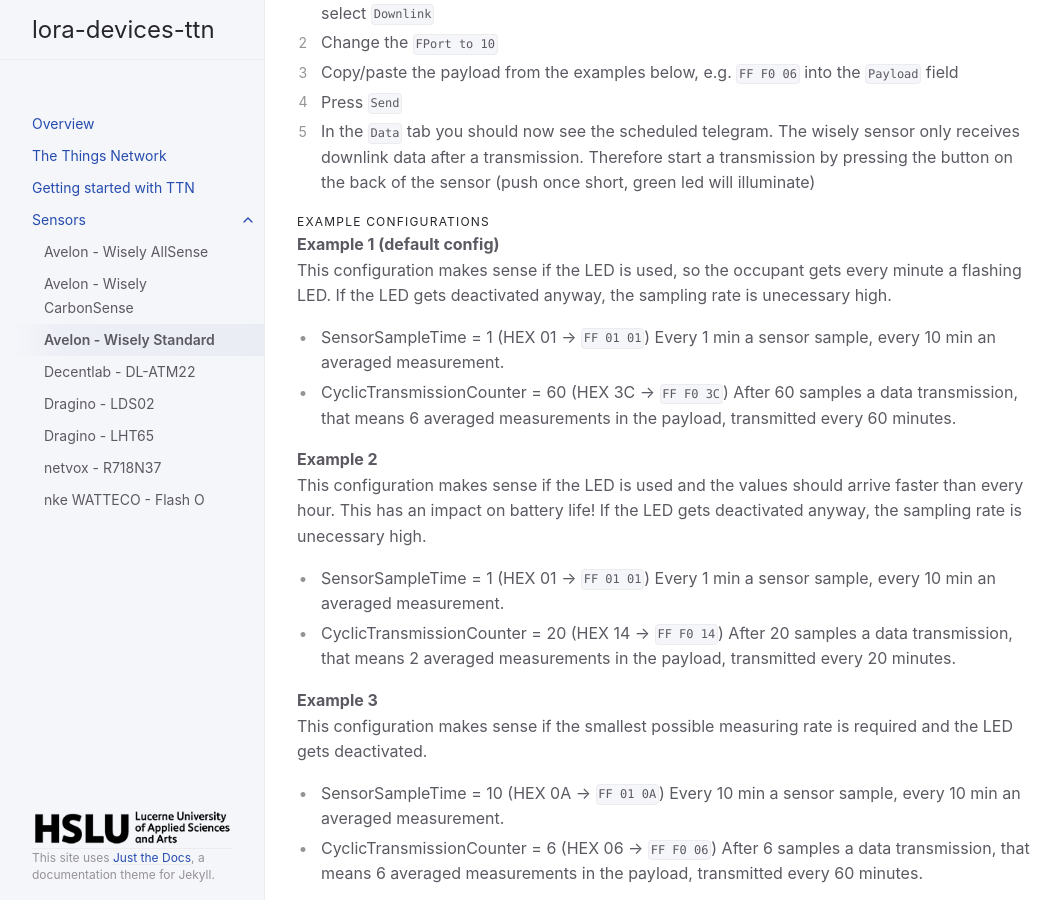
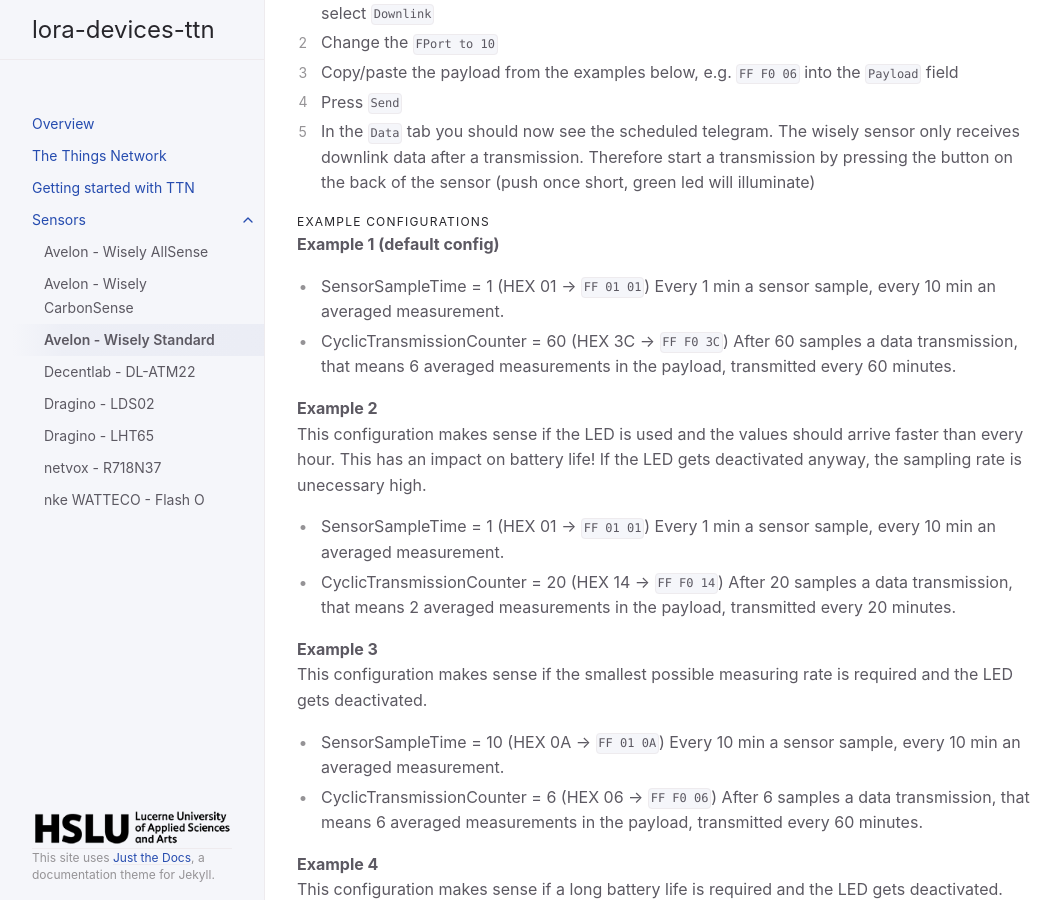
Before and after one commit to hslu-ige-laes/lora-devices-ttn, a Jekyll site: the page built from docs/sensors/avelon-wisely-standard.md, in a window 1280 px wide and 900 px high, scrolled down 5179 px. Shown: the whole window, without its empty margins (107-1167 px from the left). Built offline with Jekyll 4.4.1, drawn with Linux system fonts in a browser that asks for light colours.

Commit message:
Update avelon-wisely-standard.md

```diff
--- a/docs/sensors/avelon-wisely-standard.md
+++ b/docs/sensors/avelon-wisely-standard.md
@@ -168,9 +168,6 @@ Per default the `CyclicTransmissionCounter` is set to 60, so every 1h a set of 6
 
 #### Example configurations
 **Example 1 (default config)**<br>
-This configuration makes sense if the LED is used, so the occupant gets every minute a flashing LED.
-If the LED gets deactivated anyway, the sampling rate is unecessary high.
-
 - SensorSampleTime = 1 (HEX 01 -> `FF 01 01`)
   Every 1 min a sensor sample, every 10 min an averaged measurement.
 - CyclicTransmissionCounter = 60 (HEX 3C -> `FF F0 3C`)
```
